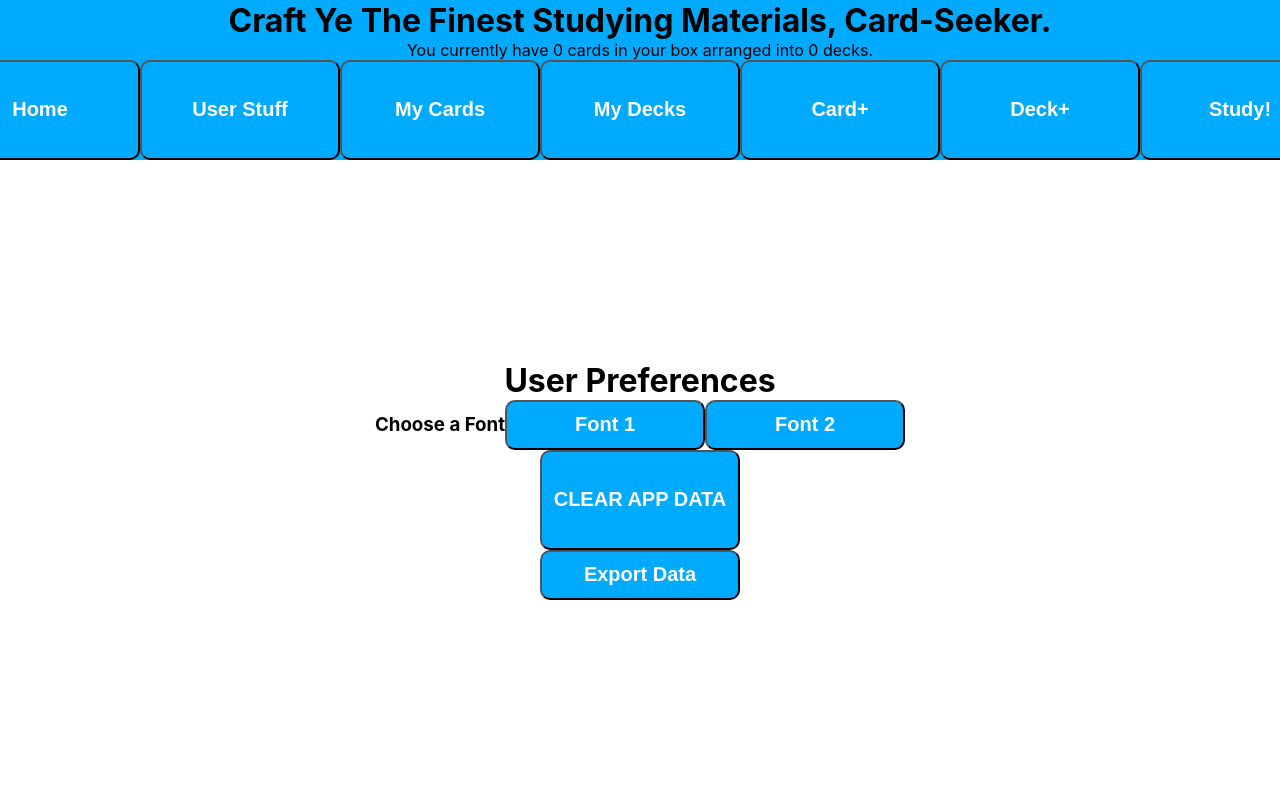
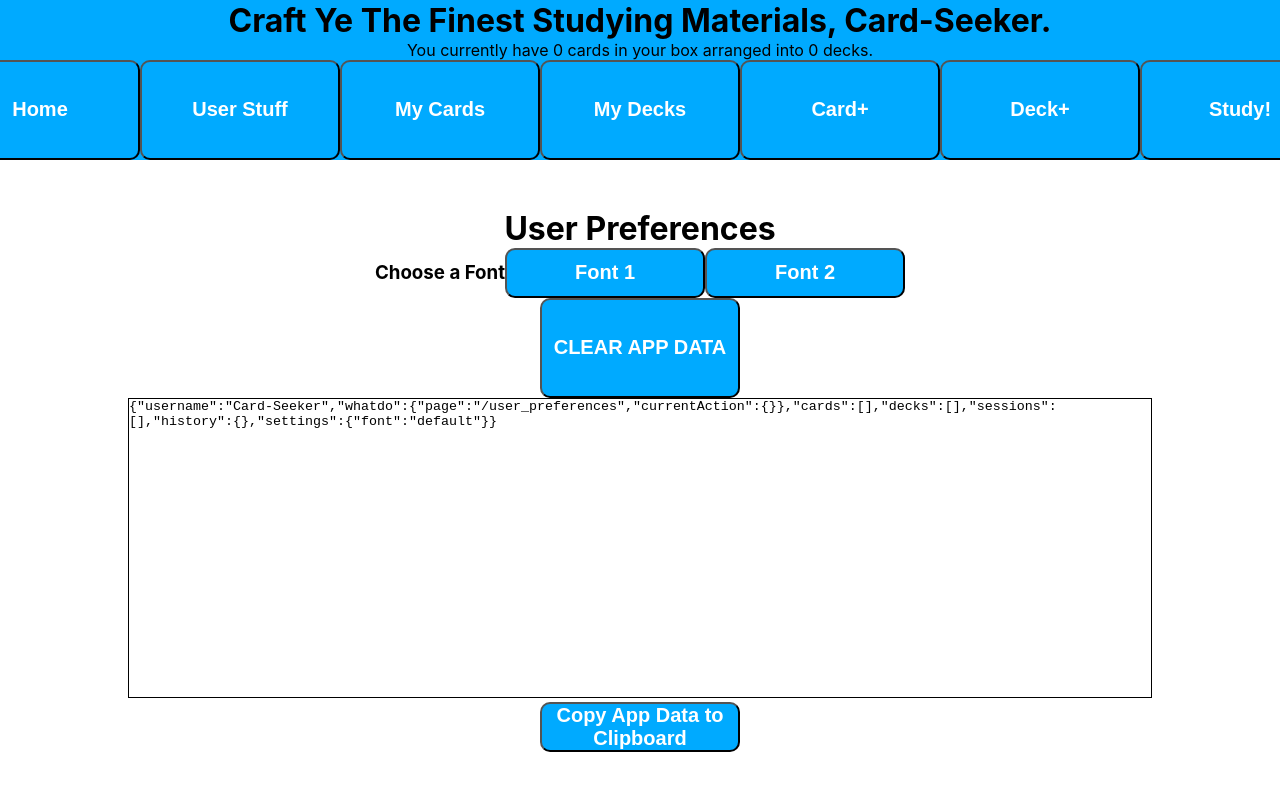
Before and after one commit to ejdouglass/studybuddy, a React (Create React App) app: page / in a window 1280 px wide. Both pictures are taken after a click on the button "User Stuff". Shown: the top 790 px of the page. Built offline with nearby package versions, Linux system fonts and the light colour scheme.

Commit message:
Added basic saving mechanism

```diff
--- a/src/App.js
+++ b/src/App.js
@@ -1009,6 +1009,11 @@ const SessionStudyComponent = (props) => {
 const UserPreferencesComponent = () => {
   const [state, dispatch] = useContext(Context);
 
+  function copyData() {
+    document.querySelector('#text-app-data').select();
+    document.execCommand('copy');
+  }
+
   useEffect(() => {
     dispatch({type: actions.UPDATE_WHATDO, payload: {page: '/user_preferences', currentAction: {}}});
   }, []);
@@ -1029,7 +1034,10 @@ const UserPreferencesComponent = () => {
         <button className='btn'>CLEAR APP DATA</button>
       </div>
       <div>
-        <button className='btn small-btn'>Export Data</button>
+        <textarea id='text-app-data' value={JSON.stringify(state)} style={{resize: 'none', width: '80vw', height: '300px', border: '1px solid black'}} readOnly={true}></textarea>
+      </div>
+      <div>
+        <button className='btn small-btn' onClick={copyData}>Copy App Data to Clipboard</button>
       </div>
     </div>
   )
```
Also changed, not shown: 1 other file (tests, documents, lock files or other folders).
